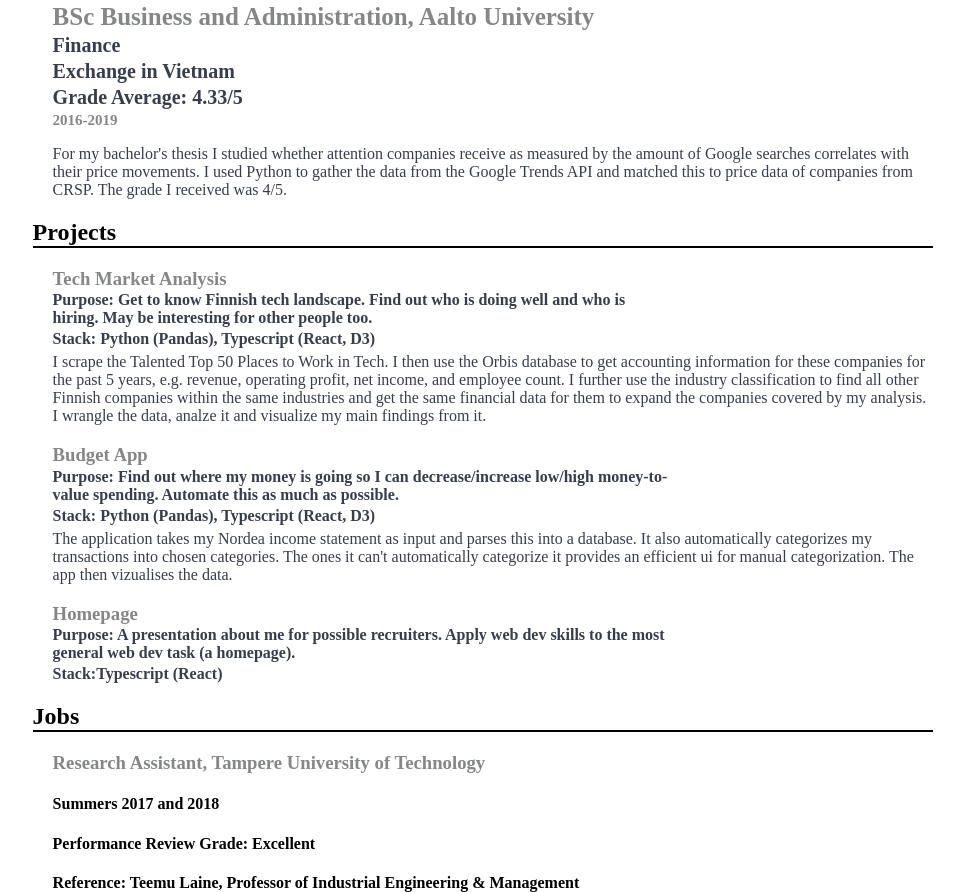
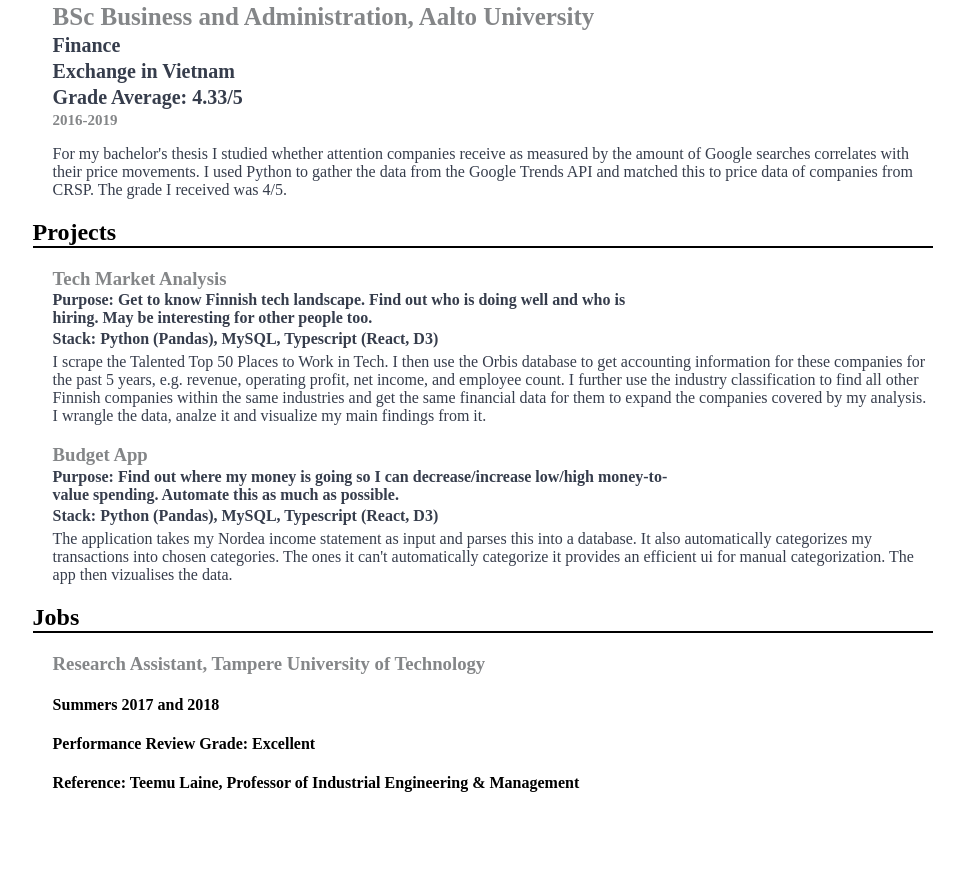
Before and after one commit to KlausParanko/cv, a website: page index.html in a window 1280 px wide. Shown: the part 830-1722 px from the top of the page, without its empty margins (307-1271 px from the left). After the commit the page ends 1622 px from the top, so only its background shows below. Drawn offline with Linux system fonts and the light colour scheme.

Commit message:
Updated projects

```diff
--- a/index.html
+++ b/index.html
@@ -107,7 +107,8 @@
             learning
             algorithms to find relationships between the content of the reports and the reporting companies' stock price
             movements. Gathering the dataset included automating making requests for the 8K reports, cleaning the data,
-            and parsing the reports (which were intended for human consumption) into a structured form that could be
+            and parsing the reports (which were originally intended for human consumption) into a structured form that
+            could be
             statistically analyzed. Afterwards, I gave the
             dataset to a phd student of my advisor, who asked if he could use it for his own research.
             The grade I got for the work was 5/5.</p>
@@ -129,7 +130,7 @@
           <h3>Tech Market Analysis</h3>
           <h4>Purpose: Get to know Finnish tech landscape. Find out who is doing well and who is hiring. May be
             interesting for other people too.</h4>
-          <h4>Stack: Python (Pandas), Typescript (React, D3)</h4>
+          <h4>Stack: Python (Pandas), MySQL, Typescript (React, D3)</h4>
           <p>I scrape the Talented Top 50 Places to Work in Tech. I then use the Orbis database to get accounting
             information for these companies for the past 5 years, e.g. revenue, operating profit, net income, and
             employee count. I further use the industry classification to find all other Finnish companies within the
@@ -141,17 +142,10 @@
           <h3>Budget App</h3>
           <h4>Purpose: Find out where my money is going so I can decrease/increase low/high money-to-value spending.
             Automate this as much as possible.</h4>
-          <h4>Stack: Python (Pandas), Typescript (React, D3)</h4>
+          <h4>Stack: Python (Pandas), MySQL, Typescript (React, D3)</h4>
           <p>The application takes my Nordea income statement as input and parses this into a database. It also
             automatically categorizes my transactions into chosen categories. The ones it can't automatically categorize
             it provides an efficient ui for manual categorization. The app then vizualises the data. </p>
-        </div>
-        <div class="single-project">
-          <h3>Homepage</h3>
-          <h4>Purpose: A presentation about me for possible recruiters. Apply web dev skills to the most general web dev
-            task (a homepage).</h4>
-          <h4>Stack:Typescript (React)</h4>
-          <p></p>
         </div>
       </div>
       <div class="jobs">
```
